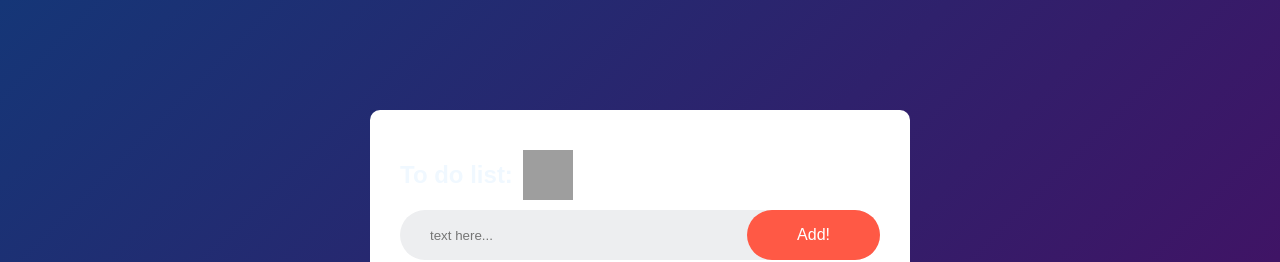
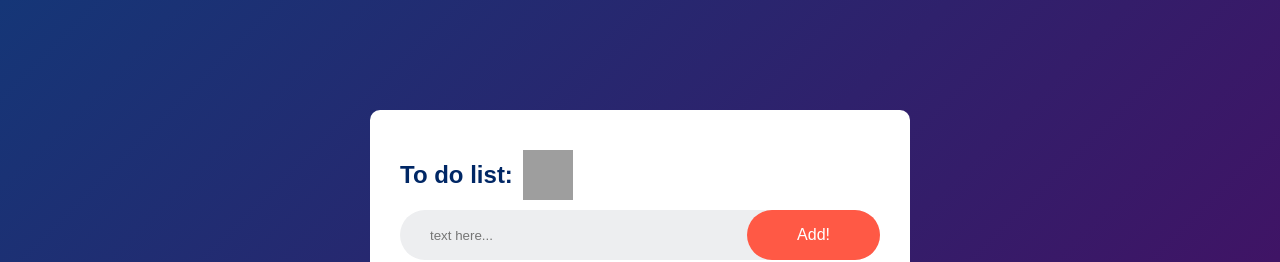
Before and after one commit to SuperShuckleGalaxy/notepad, a plain HTML site: page index.html in a window 1280 px wide. Shown: the top 262 px of the page. Drawn offline with Linux system fonts and the light colour scheme; grey boxes are pictures that could not be loaded.

Commit message:
Update index.html

```diff
--- a/index.html
+++ b/index.html
@@ -8,7 +8,7 @@
 <body>
 <div class="container">
     <div class="Todoapp">
-        <h2 style="color: aliceblue;">To do list: <img src="https://i.pinimg.com/736x/4f/6a/d9/4f6ad9530efe981468a2e06a02d256db.jpg" style="width:50px;height:50px;"> </h2>
+        <h2>To do list: <img src="https://i.pinimg.com/736x/4f/6a/d9/4f6ad9530efe981468a2e06a02d256db.jpg" style="width:50px;height:50px;"> </h2>
         <div class="row">
             <input type="text" id="input-box" placeholder="text here...">
             <button onclick="Addtask()">Add!</button>
```
